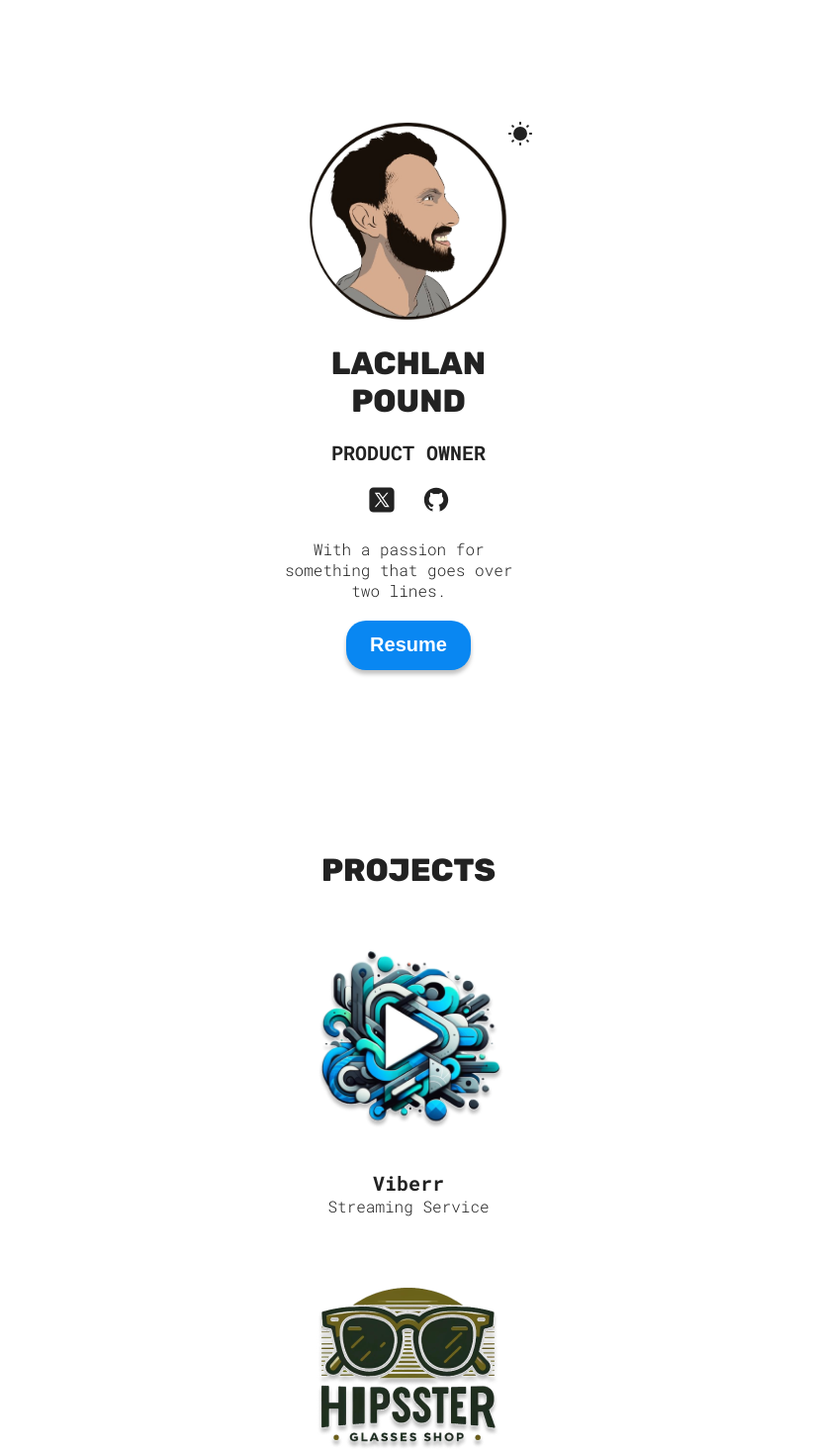
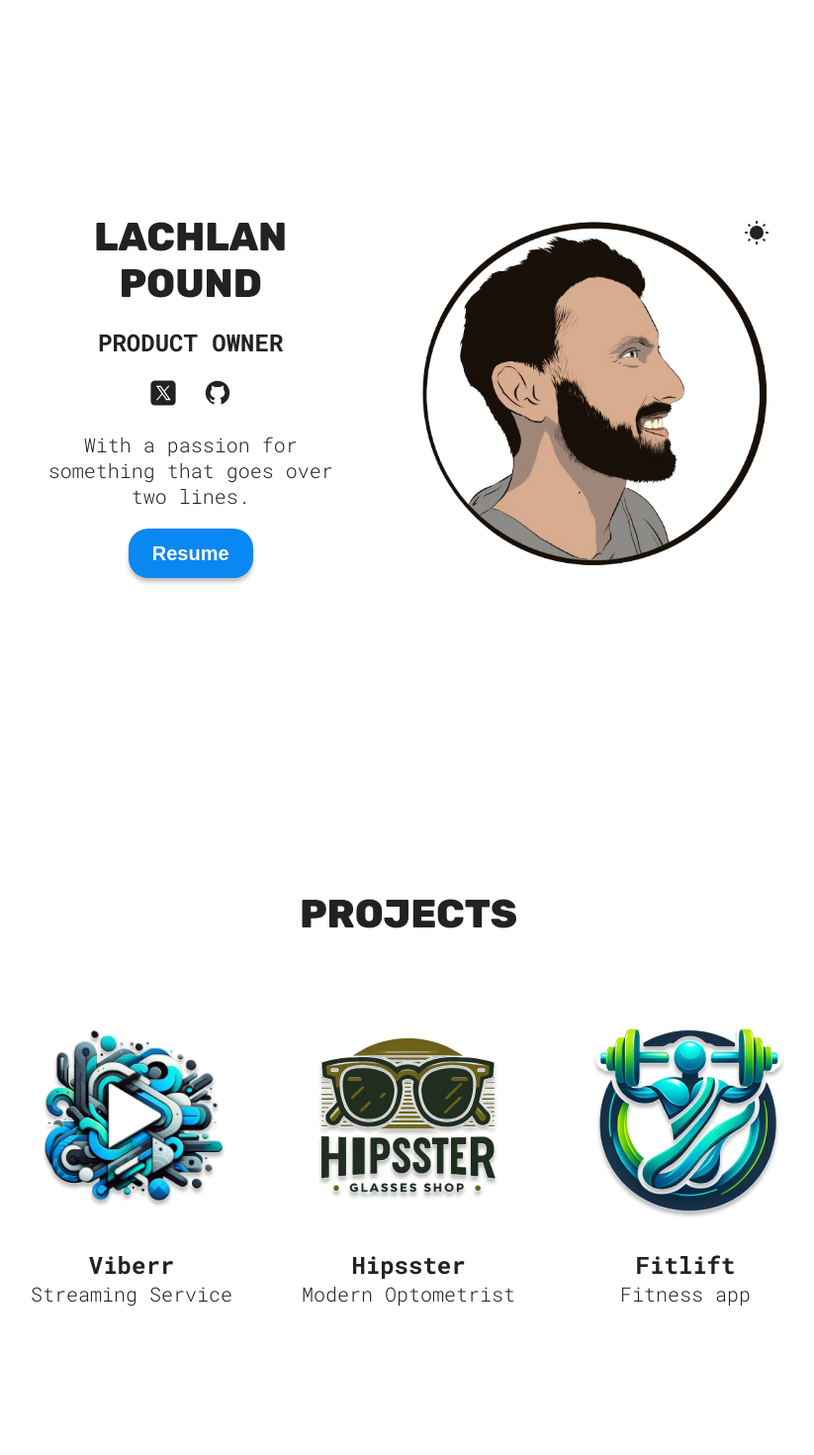
Before and after one commit to Pound1/Pound-Portfolio, a React (Vite) app: page / in a window 1280 px wide. Shown: the top 1470 px of the page at 99% size, without its empty margins (227-1050 px from the left). After the commit the page ends 1380 px from the top, so only its background shows below. Built offline with nearby package versions, Linux system fonts and the light colour scheme.

Commit message:
adding media queries to handle large screen sizes

```diff
--- a/src/App.css
+++ b/src/App.css
@@ -73,3 +73,35 @@
 .hover {
   cursor: pointer;
 }
+
+@media (width >= 800px) {
+  #root {
+    gap: 100px;
+  }
+  h1 {
+    font-size: 40px;
+  }
+  h2,
+  h3 {
+    font-size: 24px;
+  }
+  p {
+    font-size: 20px;
+  }
+
+  .sectionTitle {
+    margin-bottom: 60px;
+  }
+}
+
+@media (width >= 1400px) {
+  #root {
+    gap: 200px;
+  }
+  h1 {
+    font-size: 48px;
+  }
+  .sectionTitle {
+    margin-bottom: 75px;
+  }
+}
--- a/src/sections/Hero/HeroStyles.module.css
+++ b/src/sections/Hero/HeroStyles.module.css
@@ -73,3 +73,24 @@
   flex-direction: column;
   gap: 20px;
 }
+
+@media (width >= 800px) {
+  .container {
+    flex-direction: row-reverse;
+    align-items: center;
+    justify-content: space-evenly;
+    .hero {
+      max-width: 350px;
+      width: 350px;
+    }
+  }
+}
+
+@media (width >= 1400px) {
+  .container {
+    .hero {
+      max-width: 400px;
+      width: 400px;
+    }
+  }
+}
--- a/src/sections/Projects/ProjectsStyles.module.css
+++ b/src/sections/Projects/ProjectsStyles.module.css
@@ -20,11 +20,20 @@
   a:hover {
     transform: scale(1.05);
   }
+}
 
+.projectsContainer {
+  display: flex;
+  flex-direction: column;
+  align-items: center;
+  gap: 30px;
+}
+
+@media (width >= 800px) {
   .projectsContainer {
-    display: flex;
-    flex-direction: column;
-    align-items: center;
-    gap: 30px;
+    flex-direction: row;
+    flex-wrap: wrap;
+    justify-content: space-evenly;
+    padding: 0 30px;
   }
 }
```
